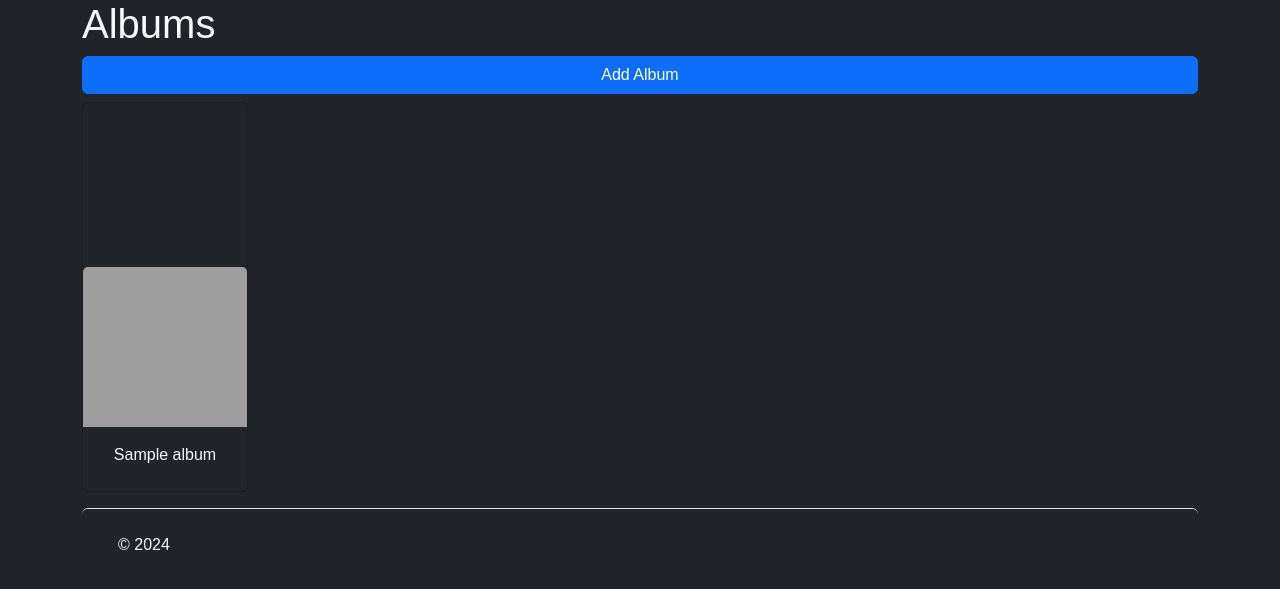
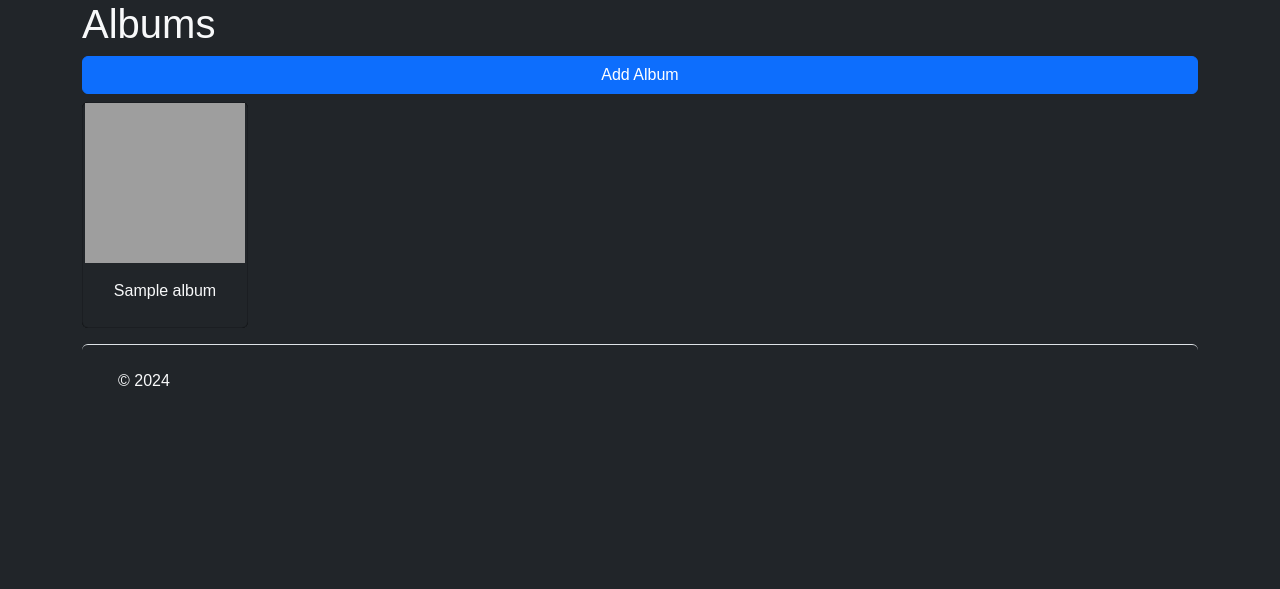
Before and after one commit to Grym3038/Dynamic_Unit2, a PHP site: template views/albums/albums.php in a window 1280 px wide. Shown: the part 80-669 px from the top of the page. Run offline with PHP 8.4, Linux system fonts and the light colour scheme; the template is opened without the code that fills it: most values are stand-ins (such as "Sample title", 1, 10 or a date in 2020); grey boxes are pictures that could not be loaded.

Commit message:
fixed formatting with new styles

```diff
--- a/models/albums.php
+++ b/models/albums.php
@@ -68,8 +68,6 @@ function getAlbumsWithArtistNames() : array
     global $db;
     $query = 'SELECT albums.id id, albums.name name, albums.artistId artistId, albums.iPath iPath,
                      artists.name artistName
-    $query = 'SELECT albums.id id, albums.name name, albums.artistId artistId,
-                     albums.iPath iPath, artists.name artistName
               FROM albums
                   JOIN artists ON albums.artistId = artists.id
               ORDER BY LOWER(albums.name)';
--- a/views/albums/albums.php
+++ b/views/albums/albums.php
@@ -18,12 +18,12 @@
             <div class="col-md-2 mb-3">
                     <a href=".?action=viewAlbum&albumId=<?php echo $album['id']; ?>" class="card link-underline link-underline-opacity-0 bg-black border-0 text-center text-light">
 
-                    <div class="card product-container position-relative bg-dark text-light rounded">
-                        <div class="card-img-top image-wrapper">
-                            <img class="card-img-top "  style="height: 10rem;" src="<?php echo htmlspecialchars($album['iPath']); ?>" alt="<?php echo htmlspecialchars($album['name']); ?>" />
+                    <div class="card position-relative bg-dark text-light rounded">
+                        <div class="card-img-top">
+                            <img style="height: 10rem; width: 10rem;" src="<?php echo htmlspecialchars($album['iPath']); ?>" alt="<?php echo htmlspecialchars($album['name']); ?>" />
                         </div>
-                        <div class="card-body">
-                            <div class="card-title">
+                        <div class="card-body ">
+                            <div class="card-title ">
                                 <?php echo htmlspecialchars($album['name']); ?>
                             </div>
                         </div>
```
